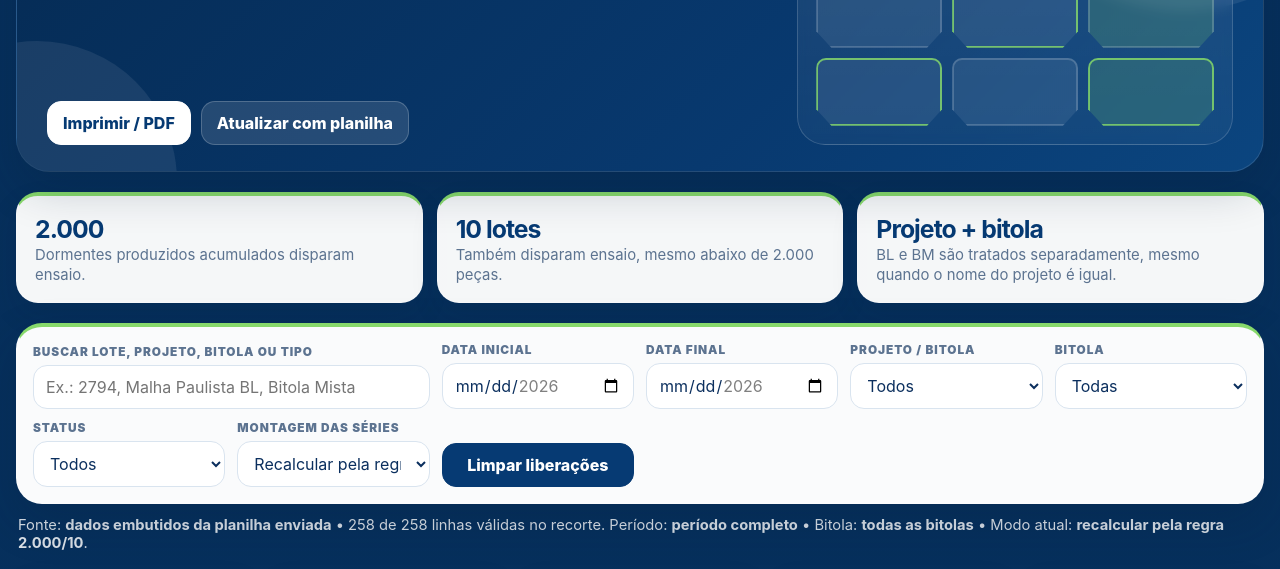
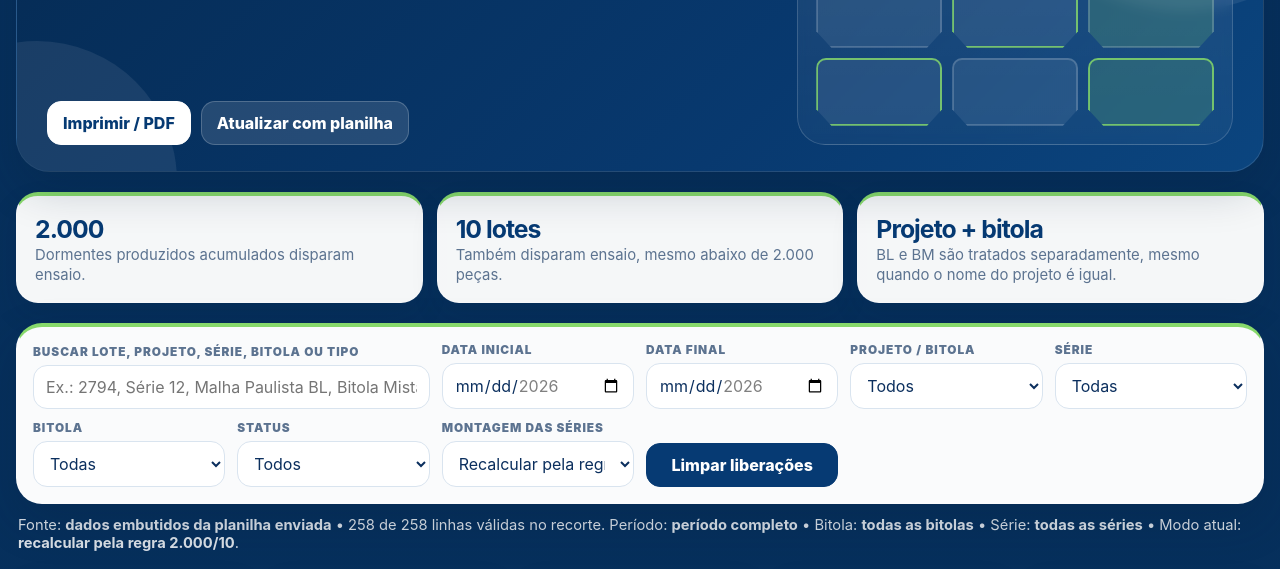
Before and after one commit to erwinklein94/Controle-Qualidade-DM-Concreto, a plain HTML site: page index.html in a window 1280 px wide. Shown: the part 228-797 px from the top of the page. Drawn offline with Linux system fonts and the light colour scheme.

Commit message:
atualização de filtragem

```diff
--- a/index.html
+++ b/index.html
@@ -416,8 +416,8 @@
 
     <section class="toolbar" aria-label="Filtros do painel">
       <div class="control search-control">
-        <label for="searchInput">Buscar lote, projeto, bitola ou tipo</label>
-        <input id="searchInput" placeholder="Ex.: 2794, Malha Paulista BL, Bitola Mista" />
+        <label for="searchInput">Buscar lote, projeto, série, bitola ou tipo</label>
+        <input id="searchInput" placeholder="Ex.: 2794, Série 12, Malha Paulista BL, Bitola Mista" />
       </div>
       <div class="control">
         <label for="dateFrom">Data inicial</label>
@@ -430,6 +430,10 @@
       <div class="control">
         <label for="projectFilter">Projeto / bitola</label>
         <select id="projectFilter"><option value="todos">Todos</option></select>
+      </div>
+      <div class="control">
+        <label for="serieFilter">Série</label>
+        <select id="serieFilter"><option value="todos">Todas</option></select>
       </div>
       <div class="control">
         <label for="bitolaFilter">Bitola</label>
@@ -563,6 +567,10 @@
 
     function safeKey(value) {
       return normalizeKey(value).replace(/[^A-Z0-9]+/g, "_");
+    }
+
+    function serieOptionKey(project, serieName) {
+      return `${project}|||${serieName}`;
     }
 
     function releaseKey(project, serieName, mode) {
@@ -803,16 +811,19 @@
       fillProjectFilter(projects);
 
       const selectedProject = $("projectFilter").value;
+      fillSerieFilter(projects, selectedProject);
+      const selectedSerie = $("serieFilter").value;
       const selectedStatus = $("statusFilter").value;
       const term = normalizeKey($("searchInput").value);
 
       const filteredProjects = projects.map(project => {
         let series = project.series;
+        if (selectedSerie !== "todos") series = series.filter(serie => serieOptionKey(project.project, serie.name) === selectedSerie);
         if (selectedStatus !== "todos") series = series.filter(serie => serie.status === selectedStatus);
         if (term) {
           series = series.map(serie => ({
             ...serie,
-            items: serie.items.filter(row => normalizeKey(`${row.lote} ${row.projeto} ${row.projeto_grupo} ${row.bitola_codigo} ${row.bitola_nome} ${row.tipo} ${row.serie_planilha}`).includes(term))
+            items: serie.items.filter(row => normalizeKey(`${row.lote} ${row.projeto} ${row.projeto_grupo} ${row.bitola_codigo} ${row.bitola_nome} ${row.tipo} ${row.serie_planilha} ${serie.name}`).includes(term))
           })).filter(serie => serie.items.length || normalizeKey(`${serie.name} ${serie.project}`).includes(term));
         }
         return { ...project, series };
@@ -822,7 +833,8 @@
       renderProjects(filteredProjects);
       const periodo = dateRangeLabel($("dateFrom").value, $("dateTo").value);
       const bitola = $("bitolaFilter").value === "todos" ? "todas as bitolas" : $("bitolaFilter").selectedOptions[0]?.textContent || $("bitolaFilter").value;
-      $("sourceNote").innerHTML = `Fonte: <strong>${escapeHtml(state.source)}</strong> • ${nf.format(activeRows.length)} de ${nf.format(allRows.length)} linhas válidas no recorte. Período: <strong>${escapeHtml(periodo)}</strong> • Bitola: <strong>${escapeHtml(bitola)}</strong> • Modo atual: <strong>${state.mode === "regra" ? "recalcular pela regra 2.000/10" : "usar coluna de série da planilha"}</strong>.`;
+      const serie = selectedSerie === "todos" ? "todas as séries" : $("serieFilter").selectedOptions[0]?.textContent || selectedSerie;
+      $("sourceNote").innerHTML = `Fonte: <strong>${escapeHtml(state.source)}</strong> • ${nf.format(activeRows.length)} de ${nf.format(allRows.length)} linhas válidas no recorte. Período: <strong>${escapeHtml(periodo)}</strong> • Bitola: <strong>${escapeHtml(bitola)}</strong> • Série: <strong>${escapeHtml(serie)}</strong> • Modo atual: <strong>${state.mode === "regra" ? "recalcular pela regra 2.000/10" : "usar coluna de série da planilha"}</strong>.`;
     }
 
     function fillProjectFilter(projects) {
@@ -835,6 +847,25 @@
       select.value = options.includes(current) ? current : "todos";
     }
 
+    function fillSerieFilter(projects, selectedProject = "todos") {
+      const select = $("serieFilter");
+      if (!select) return;
+      const current = select.value || "todos";
+      const visibleProjects = selectedProject === "todos" ? projects : projects.filter(project => project.project === selectedProject);
+      const optionsMap = new Map();
+      visibleProjects.forEach(project => {
+        project.series.forEach(serie => {
+          const value = serieOptionKey(project.project, serie.name);
+          optionsMap.set(value, `${project.project} • ${serie.name}`);
+        });
+      });
+      const sortedOptions = [...optionsMap.entries()].sort((a, b) => naturalCompare(a[1], b[1]));
+      const options = [["todos", "Todas"], ...sortedOptions];
+      const existing = [...select.options].map(opt => opt.value).join("|");
+      if (existing === options.map(([value]) => value).join("|")) return;
+      select.innerHTML = options.map(([value, label]) => `<option value="${escapeHtml(value)}">${escapeHtml(label)}</option>`).join("");
+      select.value = options.some(([value]) => value === current) ? current : "todos";
+    }
 
     function fillBitolaFilter(rows) {
       const select = $("bitolaFilter");
@@ -989,7 +1020,7 @@
       catch (error) { alert(`Não consegui ler a planilha: ${error.message}`); }
       finally { event.target.value = ""; }
     });
-    ["searchInput", "dateFrom", "dateTo", "projectFilter", "bitolaFilter", "statusFilter", "modeSelect"].forEach(id => $(id).addEventListener("input", render));
+    ["searchInput", "dateFrom", "dateTo", "projectFilter", "serieFilter", "bitolaFilter", "statusFilter", "modeSelect"].forEach(id => $(id).addEventListener("input", render));
     $("resetReleasesBtn").addEventListener("click", () => {
       if (!confirm("Limpar todas as marcações de séries liberadas neste navegador?")) return;
       state.releases = {};
```
Also changed, not shown: 1 other file.
